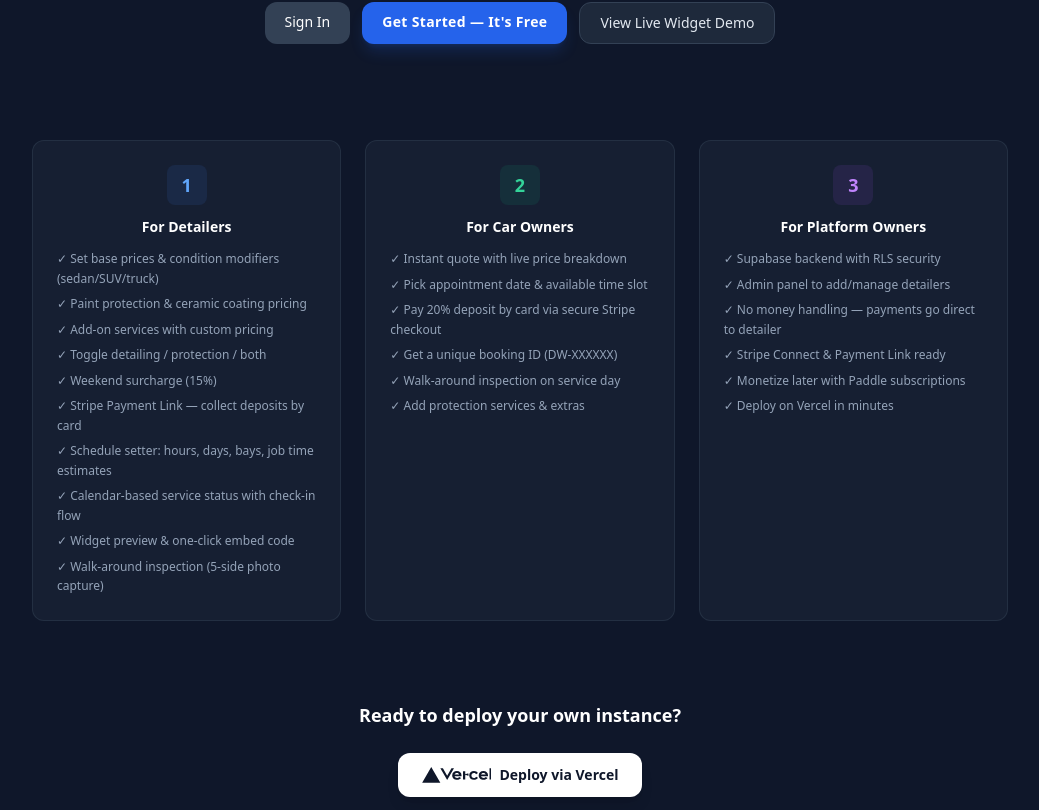
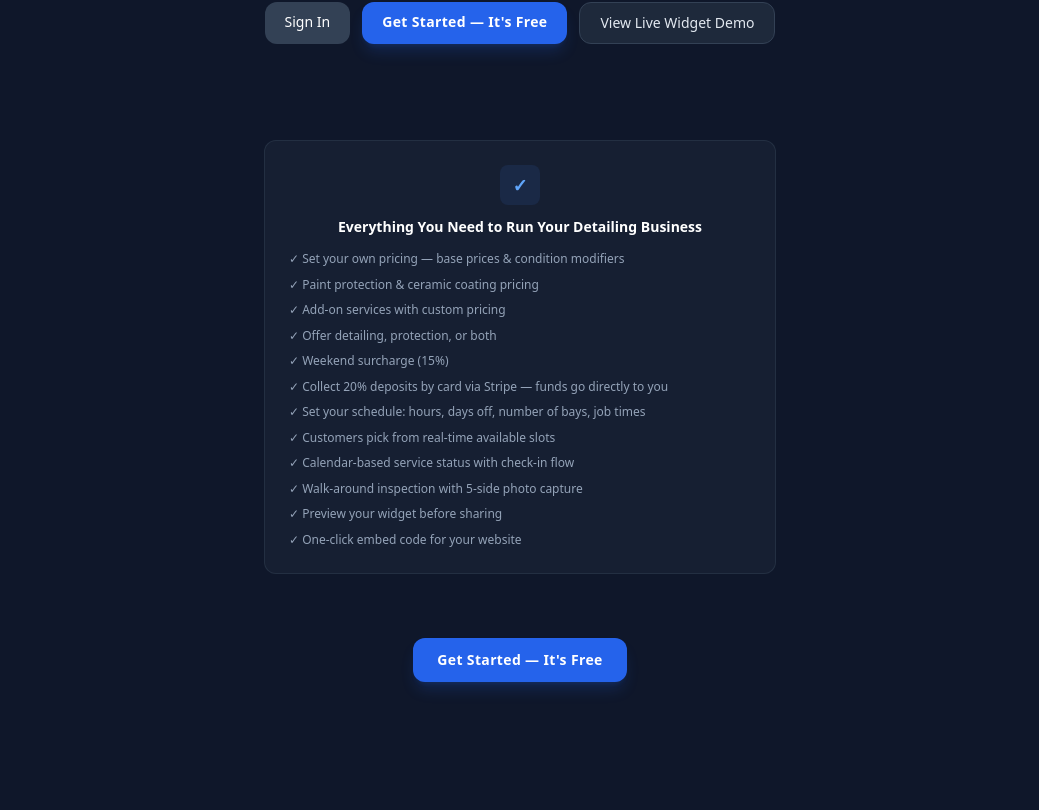
Before and after one commit to sennychong9-87/saas-detailing-widget, a Next.js app: page / in a window 1280 px wide. Shown: the part 430-1240 px from the top of the page, without its empty margins (120-1159 px from the left). Built offline with nearby package versions, Linux system fonts and the light colour scheme.

Commit message:
Landing page now detailer-focused, removed other sections

```diff
--- a/app/page.jsx
+++ b/app/page.jsx
@@ -30,56 +30,31 @@ export default function LandingPage() {
           </div>
         </div>
 
-        <div className="mt-24 grid sm:grid-cols-3 gap-6">
-          <div className="bg-slate-800/50 border border-slate-700/50 rounded-xl p-6 text-center space-y-3">
-            <div className="w-10 h-10 bg-blue-500/10 text-blue-400 rounded-lg flex items-center justify-center mx-auto text-lg font-bold">1</div>
-            <h3 className="text-sm font-bold">For Detailers</h3>
-            <ul className="text-xs text-slate-400 leading-relaxed space-y-1.5 text-left">
-              <li>✓ Set base prices &amp; condition modifiers (sedan/SUV/truck)</li>
+        <div className="mt-24 max-w-lg mx-auto">
+          <div className="bg-slate-800/50 border border-slate-700/50 rounded-xl p-6 space-y-3">
+            <div className="w-10 h-10 bg-blue-500/10 text-blue-400 rounded-lg flex items-center justify-center mx-auto text-lg font-bold">✓</div>
+            <h3 className="text-sm font-bold text-center">Everything You Need to Run Your Detailing Business</h3>
+            <ul className="text-xs text-slate-400 leading-relaxed space-y-1.5">
+              <li>✓ Set your own pricing — base prices &amp; condition modifiers</li>
               <li>✓ Paint protection &amp; ceramic coating pricing</li>
               <li>✓ Add-on services with custom pricing</li>
-              <li>✓ Toggle detailing / protection / both</li>
+              <li>✓ Offer detailing, protection, or both</li>
               <li>✓ Weekend surcharge (15%)</li>
-              <li>✓ Stripe Payment Link — collect deposits by card</li>
-              <li>✓ Schedule setter: hours, days, bays, job time estimates</li>
+              <li>✓ Collect 20% deposits by card via Stripe — funds go directly to you</li>
+              <li>✓ Set your schedule: hours, days off, number of bays, job times</li>
+              <li>✓ Customers pick from real-time available slots</li>
               <li>✓ Calendar-based service status with check-in flow</li>
-              <li>✓ Widget preview &amp; one-click embed code</li>
-              <li>✓ Walk-around inspection (5-side photo capture)</li>
-            </ul>
-          </div>
-          <div className="bg-slate-800/50 border border-slate-700/50 rounded-xl p-6 text-center space-y-3">
-            <div className="w-10 h-10 bg-emerald-500/10 text-emerald-400 rounded-lg flex items-center justify-center mx-auto text-lg font-bold">2</div>
-            <h3 className="text-sm font-bold">For Car Owners</h3>
-            <ul className="text-xs text-slate-400 leading-relaxed space-y-1.5 text-left">
-              <li>✓ Instant quote with live price breakdown</li>
-              <li>✓ Pick appointment date &amp; available time slot</li>
-              <li>✓ Pay 20% deposit by card via secure Stripe checkout</li>
-              <li>✓ Get a unique booking ID (DW-XXXXXX)</li>
-              <li>✓ Walk-around inspection on service day</li>
-              <li>✓ Add protection services &amp; extras</li>
-            </ul>
-          </div>
-          <div className="bg-slate-800/50 border border-slate-700/50 rounded-xl p-6 text-center space-y-3">
-            <div className="w-10 h-10 bg-purple-500/10 text-purple-400 rounded-lg flex items-center justify-center mx-auto text-lg font-bold">3</div>
-            <h3 className="text-sm font-bold">For Platform Owners</h3>
-            <ul className="text-xs text-slate-400 leading-relaxed space-y-1.5 text-left">
-              <li>✓ Supabase backend with RLS security</li>
-              <li>✓ Admin panel to add/manage detailers</li>
-              <li>✓ No money handling — payments go direct to detailer</li>
-              <li>✓ Stripe Connect &amp; Payment Link ready</li>
-              <li>✓ Monetize later with Paddle subscriptions</li>
-              <li>✓ Deploy on Vercel in minutes</li>
+              <li>✓ Walk-around inspection with 5-side photo capture</li>
+              <li>✓ Preview your widget before sharing</li>
+              <li>✓ One-click embed code for your website</li>
             </ul>
           </div>
         </div>
 
-        <div className="mt-20 text-center">
-          <h2 className="text-lg font-bold mb-6">Ready to deploy your own instance?</h2>
-          <a href="https://vercel.com/new" target="_blank" rel="noreferrer"
-            className="inline-flex items-center gap-2 bg-white text-slate-900 hover:bg-slate-100 px-6 py-3 rounded-xl text-sm font-bold transition shadow-lg">
-            <svg viewBox="0 0 284 65" className="h-4 w-auto fill-current"><path d="M141.68 16.25c-11.04 0-19 7.2-19 18s8.96 18 20 18c6.67 0 12.55-2.64 16.19-7.09l-7.65-4.42c-2.02 2.21-5.09 3.5-8.54 3.5-4.79 0-8.86-2.5-10.37-6.5h28.02c.22-1.12.35-2.28.35-3.5 0-10.79-7.96-17.99-19-17.99zm-9.46 14.5c1.25-3.99 4.67-6.5 9.46-6.5 4.79 0 8.21 2.51 9.46 6.5h-18.92zm117.14-14.5c-11.04 0-19 7.2-19 18s8.96 18 20 18c6.67 0 12.55-2.64 16.19-7.09l-7.65-4.42c-2.02 2.21-5.09 3.5-8.54 3.5-4.79 0-8.86-2.5-10.37-6.5h28.02c.22-1.12.35-2.28.35-3.5 0-10.79-7.96-17.99-19-17.99zm-9.45 14.5c1.25-3.99 4.67-6.5 9.45-6.5 4.79 0 8.21 2.51 9.46 6.5h-18.91zm-39.03 3.5c0 6 3.92 10 10 10 4.12 0 7.21-1.87 8.8-4.92l7.68 4.43c-3.18 5.3-9.14 8.49-16.48 8.49-11.05 0-19-7.2-19-18s7.96-18 19-18c7.34 0 13.29 3.19 16.48 8.49l-7.68 4.43c-1.59-3.05-4.68-4.92-8.8-4.92-6.07 0-10 4-10 10zm82.48-29v46h-9v-46h9zM37.59.25l36.95 64H.64l36.95-64zm92.38 5l-27.71 48-27.71-48h10.39l17.32 30 17.32-30h10.39zm58.91 12v9.69c-1-.29-2.06-.49-3.2-.49-5.81 0-10 4-10 10v14.8h-9v-34h9v9.2c0 5.08 5.91 9.2 13.2 9.2z"/></svg>
-            Deploy via Vercel
-          </a>
+        <div className="mt-16 text-center">
+          <Link href="/login?mode=signup" className="inline-flex items-center gap-2 bg-blue-600 hover:bg-blue-700 text-white px-6 py-3 rounded-xl text-sm font-bold tracking-wide transition shadow-lg shadow-blue-600/20">
+            Get Started — It&apos;s Free
+          </Link>
         </div>
       </main>
 
```
